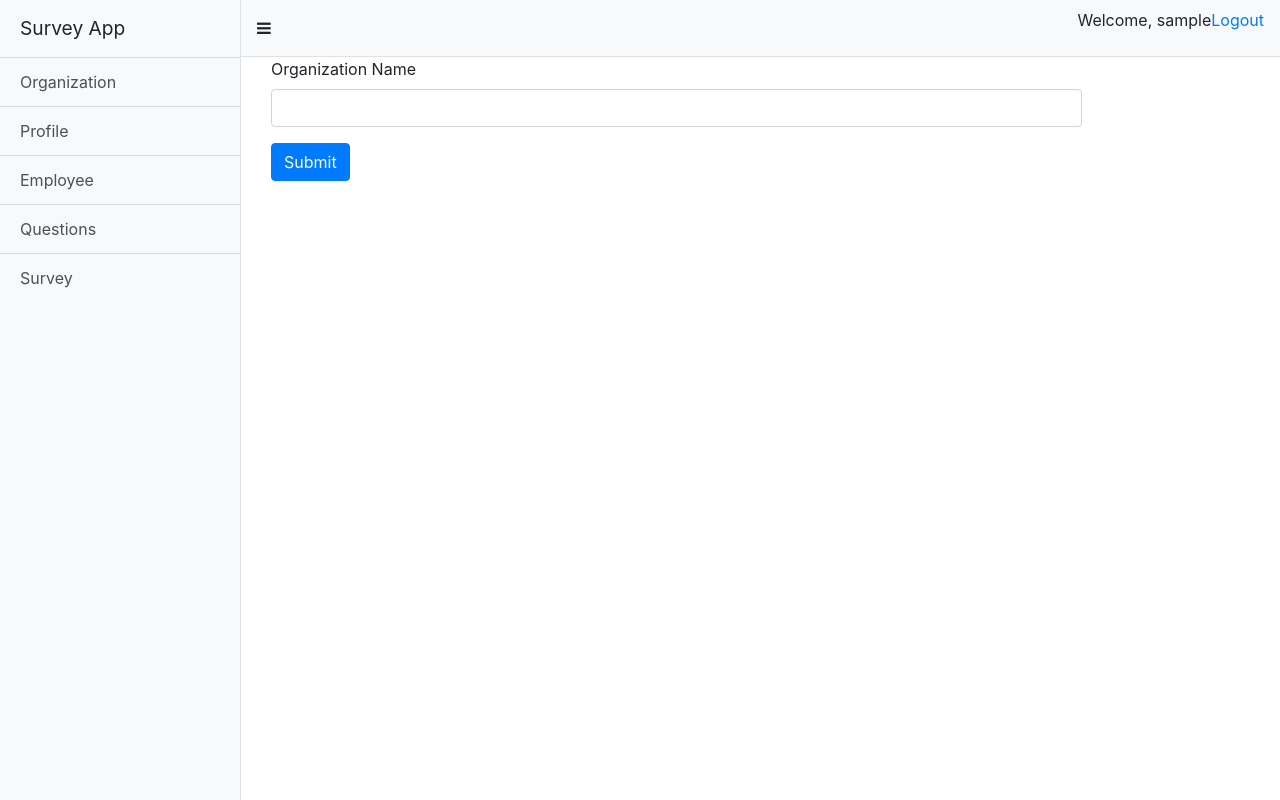
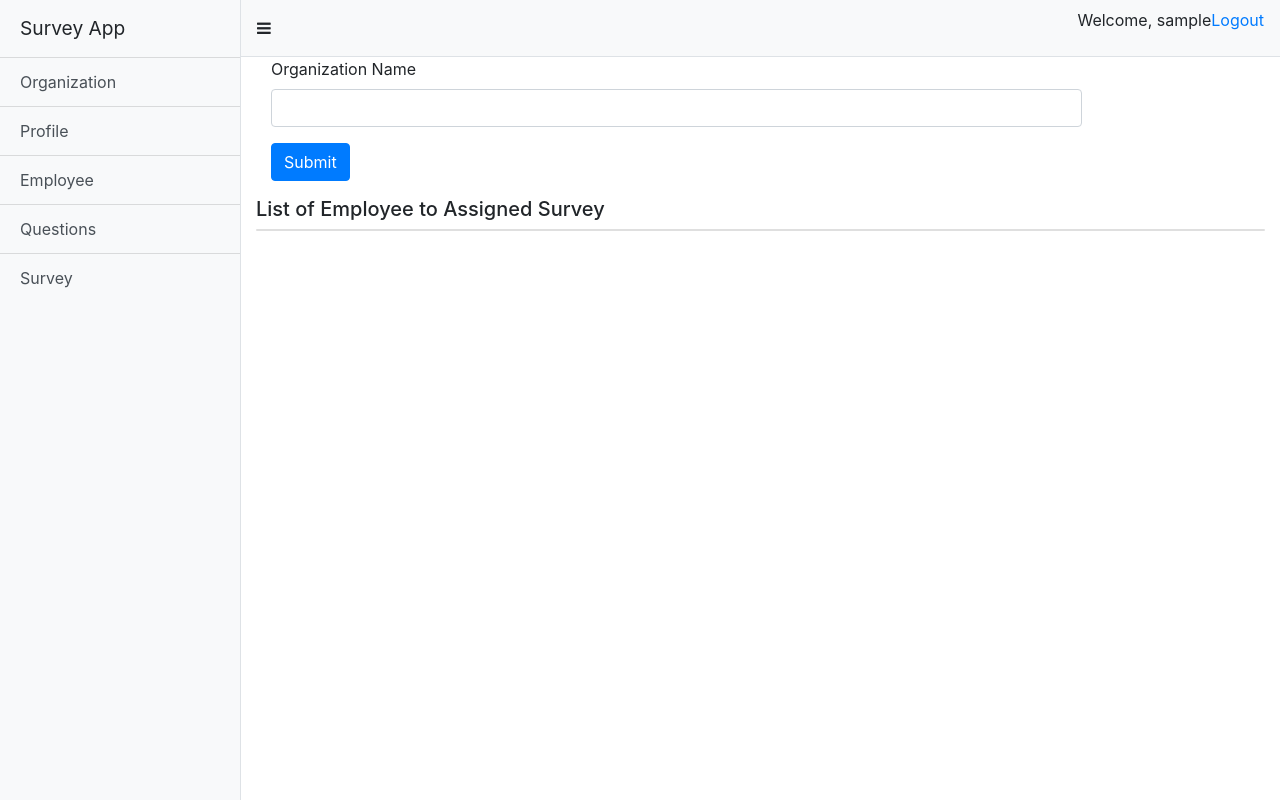
Before and after one commit to asatiratnesh/Survey, a Django app: page /organization/ in a window 1280 px wide. Run offline with Django 3.2, Linux system fonts and the light colour scheme; the visitor is signed in with stand-in values (Sample User, id 1); data that the repository does not hold is empty; some libraries are stand-ins or nearby versions.

Commit message:
updated title

```diff
--- a/survey/templates/survey/organization.html
+++ b/survey/templates/survey/organization.html
@@ -16,4 +16,15 @@
         </div>
       </div>
     </form>
+
+    <h5>List of Employee to Assigned Survey</h5>
+    <div class="card">
+        <ul class="list-group">
+            {% for org in org_list %}
+                <li class="list-group-item">{{ org }}
+                    <a href="{% url 'deleteOrg' org.id %}"><span class="fa fa-trash text-right" style="float:right"></span></a>
+                </li>
+            {% endfor %}
+        </ul>
+    </div>
 {% endblock %}
--- a/survey/urls.py
+++ b/survey/urls.py
@@ -33,4 +33,6 @@ urlpatterns = [
     url(r'(?P<survey_id>[0-9]+)/saveSurveyAnswers/$', views.saveSurveyAnswers, name='saveSurveyAnswers'),
     url(r'(?P<survey_id>[0-9]+)/surveyQuestResultEmployee/$', views.surveyQuestResultEmployee, name='surveyQuestResultEmployee'),
 
+    url(r'^(?P<org_id>[0-9]+)/deleteOrg/$', views.deleteOrg, name='deleteOrg'),
+
 ]
--- a/survey/views.py
+++ b/survey/views.py
@@ -76,8 +76,14 @@ def organization(request):
         organization.save()
         return redirect('organization')
     else:
-        return render(request, 'survey/organization.html')
+        org_list = Organization.objects.all()
+        return render(request, 'survey/organization.html', {"org_list": org_list})
 
+
+def deleteOrg(request, org_id):
+    org = get_object_or_404(Organization, pk=org_id)
+    org.delete()
+    return redirect('organization')
 
 @user_passes_test(lambda u: u.is_superuser)
 @login_required(login_url='login')
```
